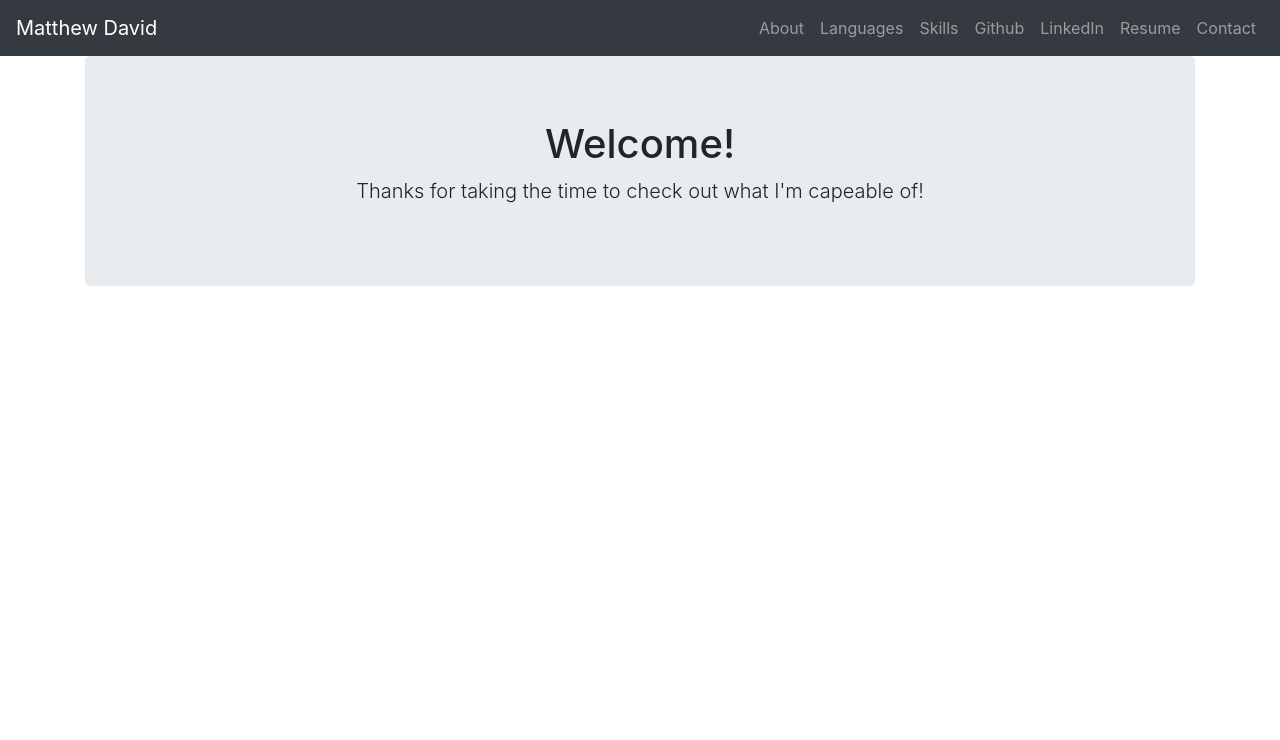
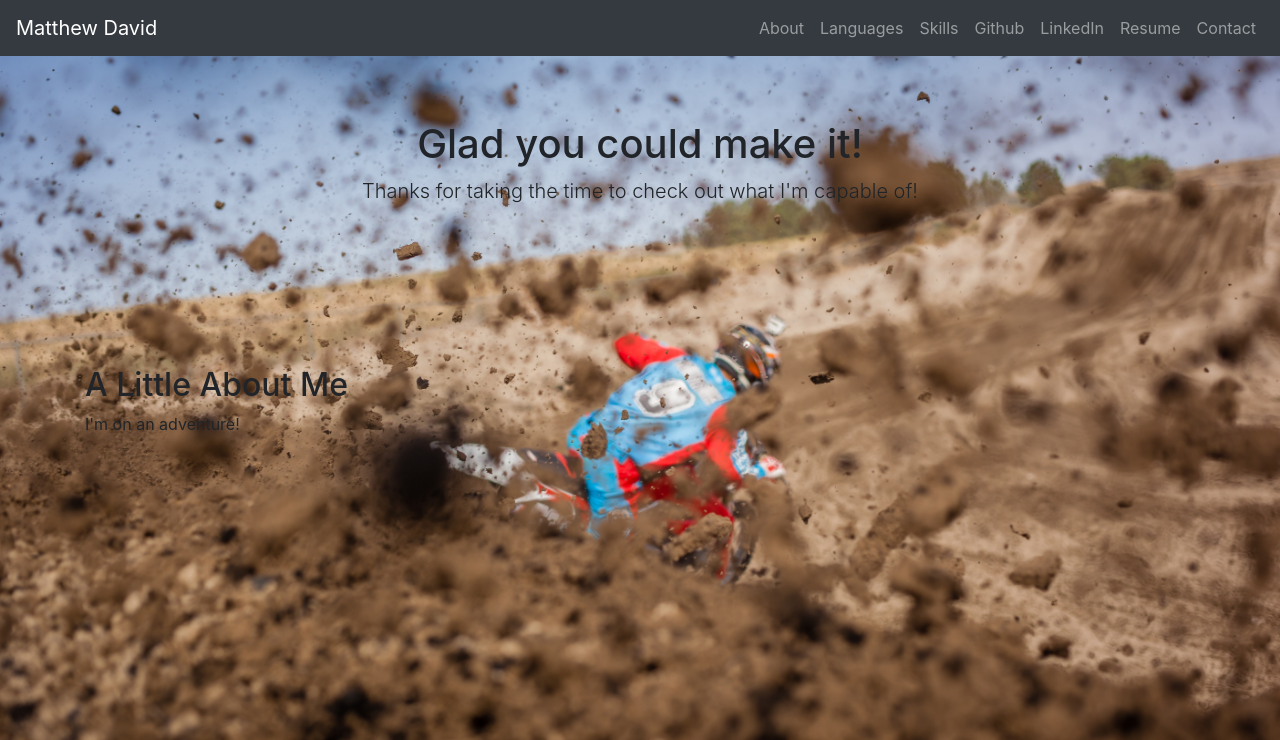
Before and after one commit to mdavid50/pwp, a PHP site: page / in a window 1280 px wide. Shown: the top 740 px of the page. Run offline with PHP 8.4, Linux system fonts and the light colour scheme.

Commit message:
changed background and added a little content

```diff
--- a/public_html/index.php
+++ b/public_html/index.php
@@ -17,7 +17,7 @@
 
 </head>
 
-<body class="sfooter home-layout">
+<body class="sfooter home-layout parallax">
 <div class="sfooter content">
 
 
@@ -58,11 +58,23 @@
 	<!-- welcome 'hero' section -->
 	<section class="welcome p-t-nav">
 		<div class="container">
-			<div class="jumbotron text-center">
-				<h1>Welcome!</h1>
-				<p class="lead">Thanks for taking the time to check out what I'm capeable of!</p>
+			<div class="jumbotron bg-transparent text-center">
+				<h1>Glad you could make it!</h1>
+				<p class="lead">Thanks for taking the time to check out what I'm capable of!</p>
 			</div>
 		</div>
 	</section><!--/.welcome-->
+
+	<!-- about Matt David -->
+	<section class="p-5 solid mt-0" id="about">
+		<div class="container">
+			<div class="row">
+				<div class="col-md-8 col-lg-6">
+					<h2>A Little About Me</h2>
+					<p>I'm on an adventure!</p>
+				</div>
+			</div>
+		</div>
+	</section>
 </div>
 </body>
--- a/public_html/style/style.css
+++ b/public_html/style/style.css
@@ -0,0 +1,13 @@
+.parallax {
+	/* top image for background*/
+	background-image: url("../images/gabriel.jpg");
+
+	/*set a spacific height*/
+	height: 500px;
+
+	/*create the parallax scrolling effect */
+	background-attachment: fixed;
+	background-position: center;
+	background-repeat: no-repeat;
+	background-size: cover;
+}
```
Also changed, not shown: public_html/images/birch.jpg (added), public_html/images/creux-du-van.jpg (added), public_html/images/gabriel.jpg (added), public_html/images/landscape-tree.jpg (added), public_html/images/oasis.jpg (added), public_html/images/peru.jpg (added).
